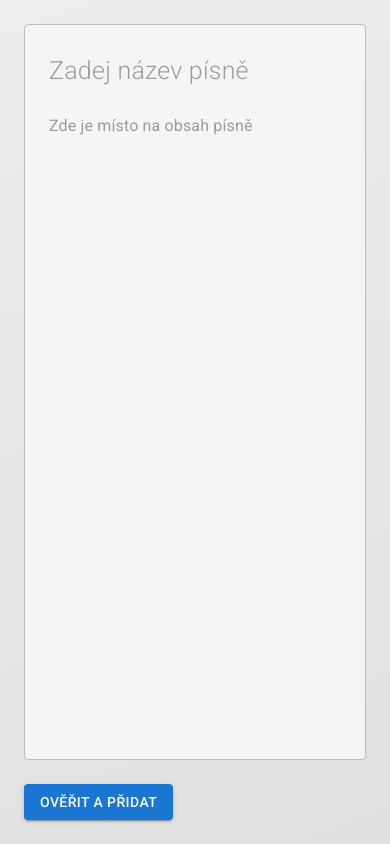
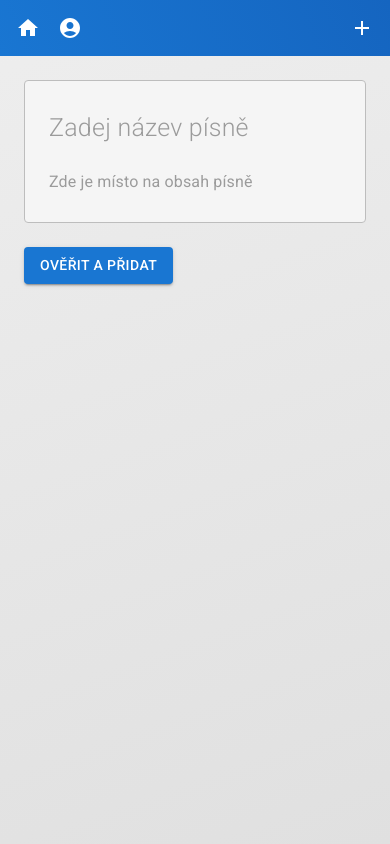
Before and after one commit to WorshipTool/worshiptool, a React (Create React App) app: page /create in a window 390 px wide. Built offline with nearby package versions, Linux system fonts and the light colour scheme.

Commit message:
gr: responsive bar

```diff
--- a/src/pages/Base.tsx
+++ b/src/pages/Base.tsx
@@ -11,7 +11,12 @@ export default function Home() {
     const Container = styled(Box)(({})=>({
         width: "100%",
         display: "flex",
-        flexDirection:"row",
+        [theme.breakpoints.down('md')]: {
+            flexDirection:"column"
+        },
+        [theme.breakpoints.up('md')]: {
+            flexDirection:"row",
+        },
     }))
     const Background = styled(Box)(({})=>({
         background: `linear-gradient(160deg, ${theme.palette.grey[200]}, ${theme.palette.grey[300]})`,
@@ -27,15 +32,30 @@ export default function Home() {
         flexDirection:"column",
         justifyContent: "space-between",
         padding:"0.7rem",
-        left:0,
+        color:"white",
         top:0,
-        bottom:0,
-        color:"white",
         [theme.breakpoints.down('md')]: {
-            display:"none",
+            display:"flex",
+            flexDirection:"row",
+            top:0,
+            right: 0,
+            left: 0
+
         },
         [theme.breakpoints.up('md')]: {
             display:"flex",
+            bottom:0,
+        },
+
+    }))
+
+    const IconsBox = styled(Box)(()=>({
+        [theme.breakpoints.down('md')]: {
+            flexDirection:"row",
+
+        },
+        [theme.breakpoints.up('md')]: {
+            flexDirection:"column",
         },
 
     }))
@@ -49,13 +69,13 @@ export default function Home() {
             <Background>
 
             </Background>
-            <SideBar> {/*This is used for offset outlet.*/}
-                <IconButton size={"small"} color={"inherit"}>
-                    <AccountCircleIcon/>
-                </IconButton>
+            <SideBar sx={{opacity: 0}}>
+                <StyledIconButton size={"small"}>
+                    <HomeIcon/>
+                </StyledIconButton>
             </SideBar>
             <SideBar position={"fixed"}>
-                <Box display={"flex"} flexDirection={"column"} gap={1}>
+                <IconsBox display={"flex"} gap={1}>
                     <Link to={""}>
                         <StyledIconButton size={"small"}>
                             <HomeIcon/>
@@ -64,7 +84,7 @@ export default function Home() {
                     <StyledIconButton size={"small"}>
                         <AccountCircleIcon/>
                     </StyledIconButton>
-                </Box>
+                </IconsBox>
                 <Link to={"create"}>
                     <StyledIconButton size={"small"}>
                         <AddIcon/>
```
